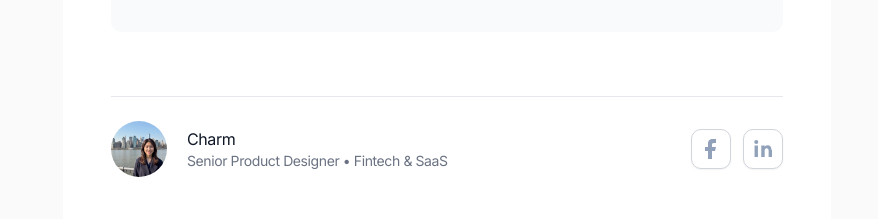
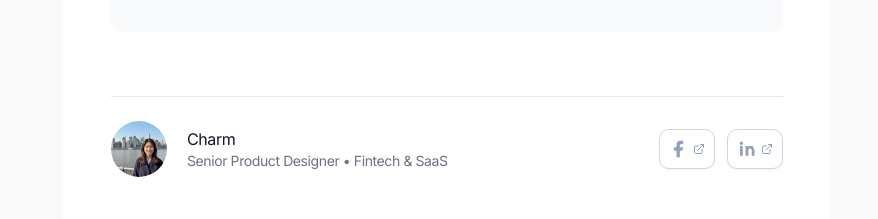
Before and after one commit to charm91/my-portfolio, a Next.js app: page /betterhr in a window 1280 px wide. Shown: the part 6880-7099 px from the top of the page, without its empty margins (193-1071 px from the left). Built offline with nearby package versions, Linux system fonts and the light colour scheme; no server answers.

Commit message:
fix(links): open case-study social profiles in new tabs
Keep the case study open when visitors follow the author’s Facebook or LinkedIn profile. Add visible new-tab indicators and accessible warnings, and update the link policy and regression coverage.

Co-authored-by: Codex <noreply@openai.com>

```diff
--- a/src/components/CaseStudyAuthor.jsx
+++ b/src/components/CaseStudyAuthor.jsx
@@ -1,4 +1,5 @@
 import Image from "next/image";
+import { ExternalLink } from "lucide-react";
 import { SITE, SOCIAL_LINKS } from "@/config/site";
 
 const socialLinks = [
@@ -36,9 +37,11 @@ export function CaseStudyAuthor() {
             <a
               key={label}
               href={href}
+              target="_blank"
+              title="Opens in a new tab"
               rel="noopener noreferrer"
-              className="flex h-10 w-10 items-center justify-center rounded-lg border border-gray-300 bg-white text-slate-400 shadow-xs transition hover:text-slate-600 focus-visible:text-slate-600 focus-visible:outline-2"
-              aria-label={label}
+              className="flex h-10 w-14 items-center justify-center gap-1 rounded-lg border border-gray-300 bg-white text-slate-400 shadow-xs transition hover:text-slate-600 focus-visible:text-slate-600 focus-visible:outline-2"
+              aria-label={`${label} (opens in a new tab)`}
             >
               <svg
                 aria-hidden="true"
@@ -46,10 +49,11 @@ export function CaseStudyAuthor() {
                 xmlns="http://www.w3.org/2000/svg"
                 viewBox="0 0 24 24"
                 fill="currentColor"
-                className="h-6 w-6"
+                className="h-5 w-5 shrink-0"
               >
                 <path d={path} />
               </svg>
+              <ExternalLink className="size-3 shrink-0" aria-hidden="true" focusable="false" />
             </a>
           ))}
         </div>
```
Also changed, not shown: 2 other files (tests, documents, lock files or other folders).
